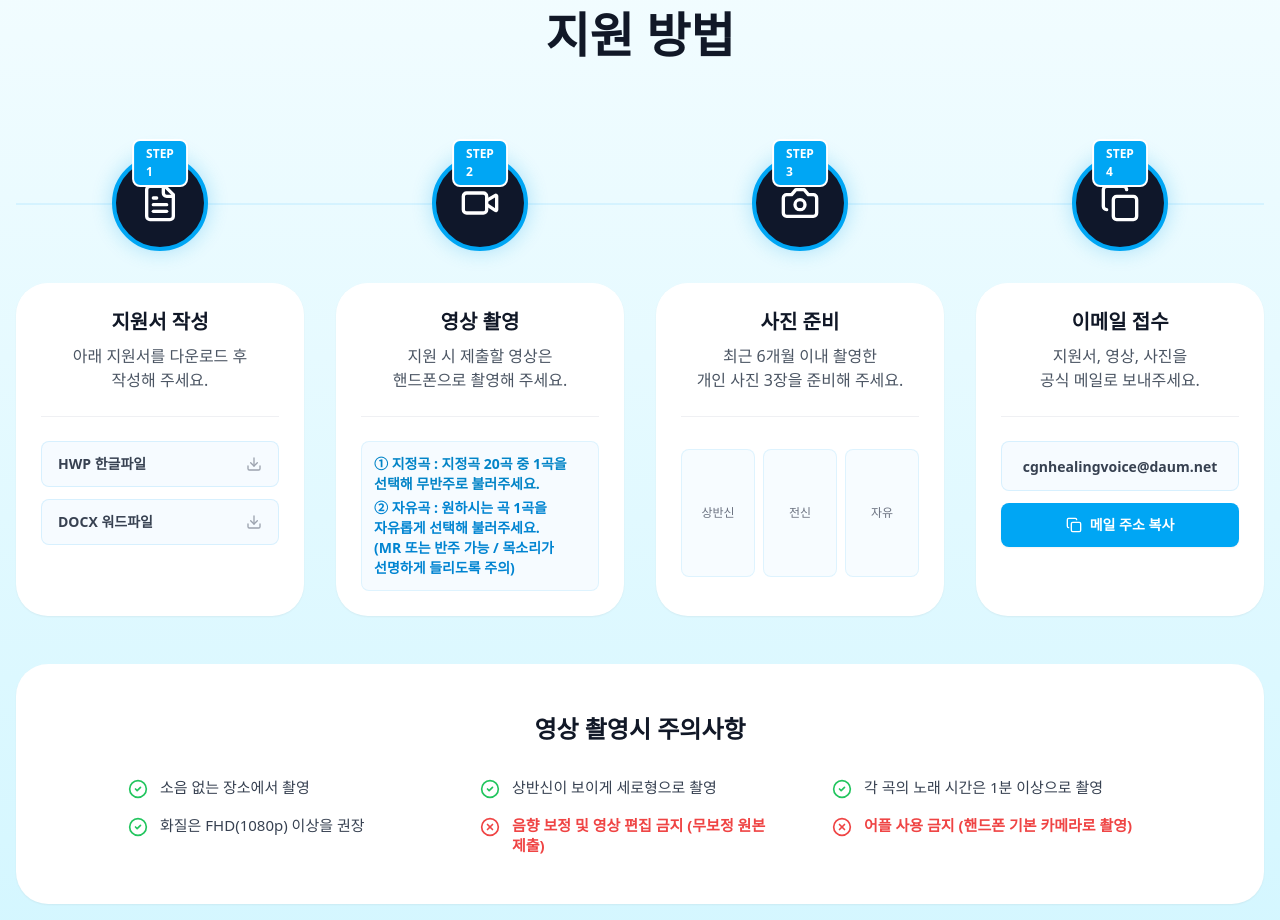
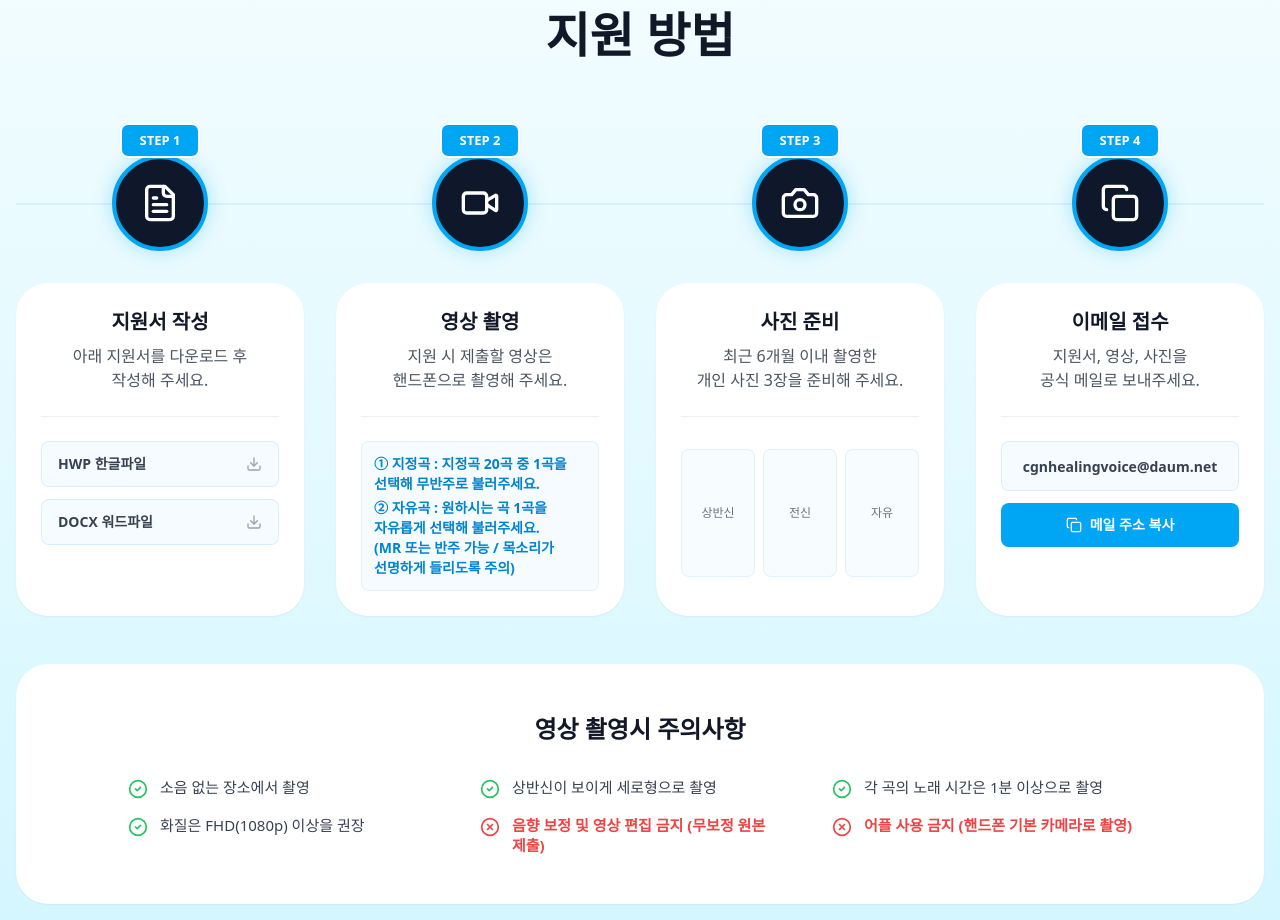
Before and after one commit to seun9eun/healingvoice, a React (Vite) app: page / in a window 1280 px wide. Shown: the part 4260-5180 px from the top of the page. Built offline with nearby package versions, Linux system fonts and the light colour scheme; a web font is replaced by a local one.

Commit message:
style: fix step badge line breaks and spacing

```diff
--- a/src/app/components/StepsSection.tsx
+++ b/src/app/components/StepsSection.tsx
@@ -186,7 +186,7 @@ export function StepsSection() {
                   <step.icon className="w-10 h-10 text-white" />
                 </div>
                 {/* STEP Badge (Rounded Rect) */}
-                <div className="absolute -top-4 left-1/2 -translate-x-1/2 px-3 py-1 bg-[#00a6f4] text-white font-black rounded-[8px] flex items-center justify-center text-[12px] border-2 border-white z-20 shadow-sm">
+                <div className="absolute -top-8 left-1/2 -translate-x-1/2 px-4 py-1.5 bg-[#00a6f4] text-white font-black rounded-[8px] flex items-center justify-center text-[13px] border-2 border-white z-20 shadow-sm whitespace-nowrap min-w-[80px]">
                   STEP {step.step}
                 </div>
               </div>
```
